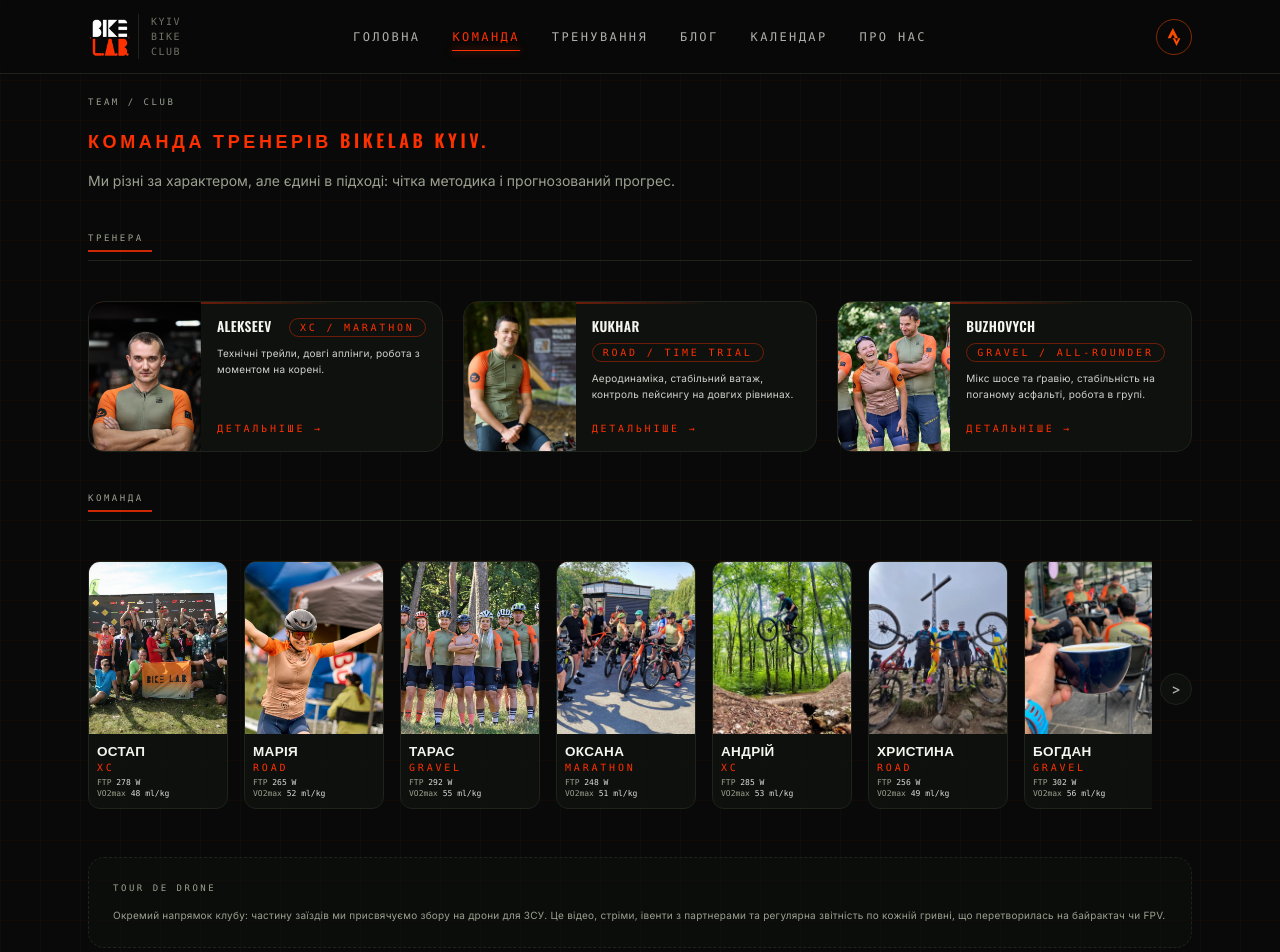
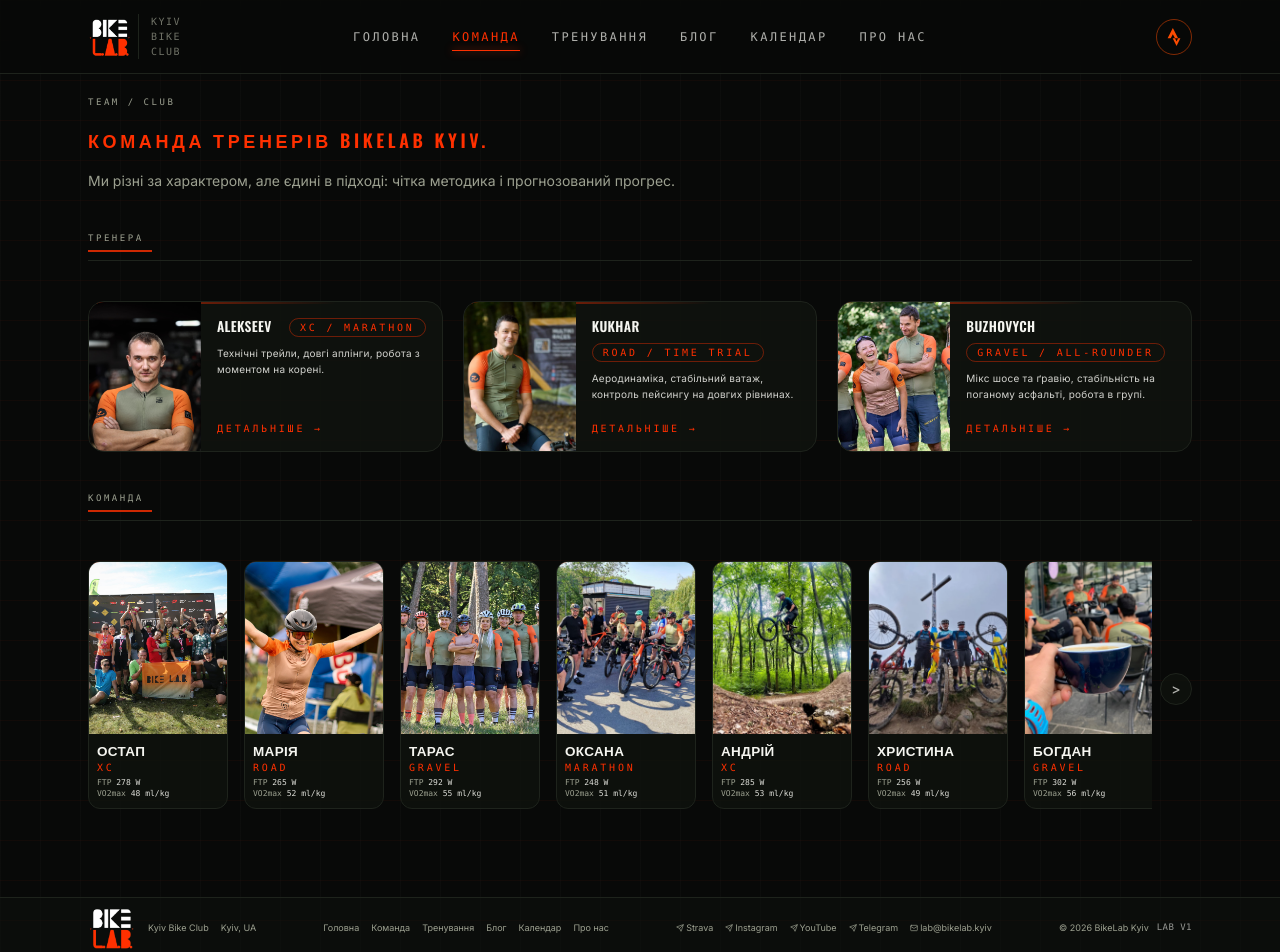
Before and after one commit to VasileAdicto/bikelab-site, a Next.js app: page /team in a window 1280 px wide. Shown: the top 952 px of the page. Built offline with nearby package versions, Linux system fonts and the light colour scheme.

Commit message:
Remove "Tour de Drone" section from TeamPage component

```diff
--- a/src/app/team/page.tsx
+++ b/src/app/team/page.tsx
@@ -137,15 +137,6 @@ export default function TeamPage() {
           ))}
         </TeamCarousel>
       </section>
-
-      <section className="rounded-2xl border border-dashed border-border bg-card/50 p-6 text-tiny text-muted">
-        <div className="section-label text-foreground/80 mb-3">Tour de Drone</div>
-        <p className="card-desc">
-          Окремий напрямок клубу: частину заїздів ми присвячуємо збору на дрони
-          для ЗСУ. Це відео, стріми, івенти з партнерами та регулярна звітність
-          по кожній гривні, що перетворилась на байрактач чи FPV.
-        </p>
-      </section>
     </div>
   );
 }
```
